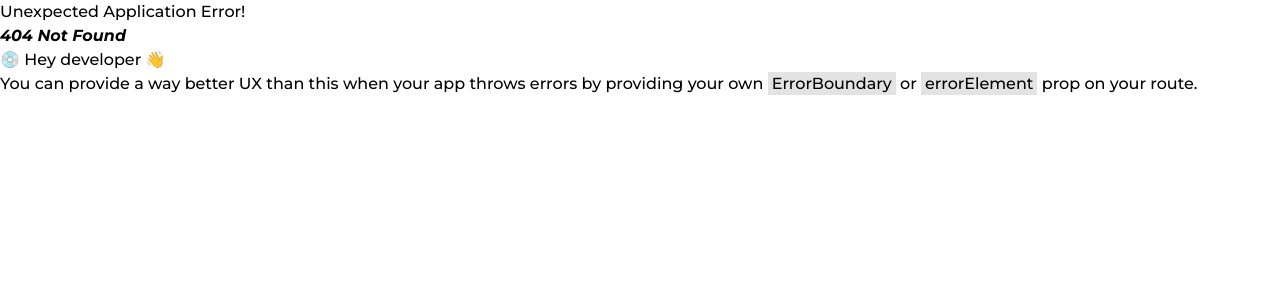
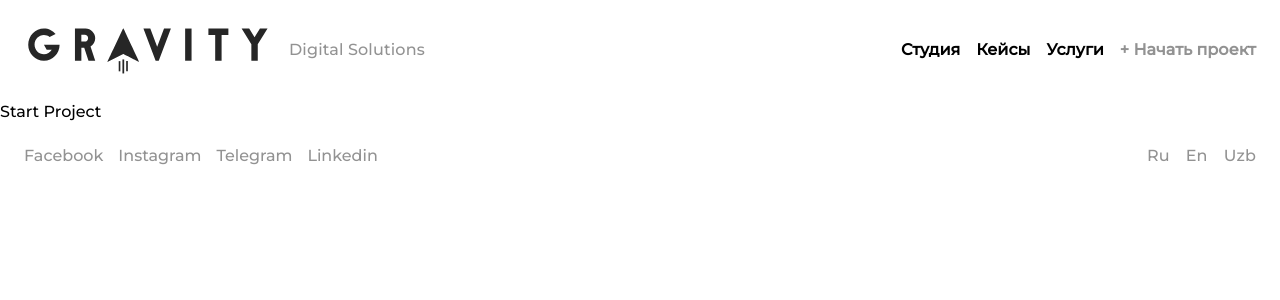
Before and after one commit to faridunBegijonov/gravity, a React (Create React App) app: page /startproject in a window 1280 px wide. Before the commit this address had no page. Shown: the top 300 px of the page. Built offline with nearby package versions, Linux system fonts and the light colour scheme; a web font is replaced by a local one.

Commit message:
create startproject component and rout

```diff
--- /dev/null
+++ b/src/components/startprojct/startproject.component.tsx
@@ -0,0 +1,13 @@
+import { Box } from '@mui/material';
+import React from 'react';
+import { Layout } from '../../common/layout/layout.component';
+
+const StartProject = () => {
+  return (
+    <Layout>
+      <Box maxWidth='xl'>Start Project</Box>
+    </Layout>
+  );
+};
+
+export default StartProject;
--- /dev/null
+++ b/src/pages/startproject/startproject.page.tsx
@@ -0,0 +1,9 @@
+import React from 'react';
+import { Layout } from '../../common/layout/layout.component';
+import StartProject from '../../components/startprojct/startproject.component';
+
+const StartProjectPage = () => {
+  return <StartProject />;
+};
+
+export default StartProjectPage;
```
Also changed, not shown: src/router/router.tsx (+16 -11 lines).
